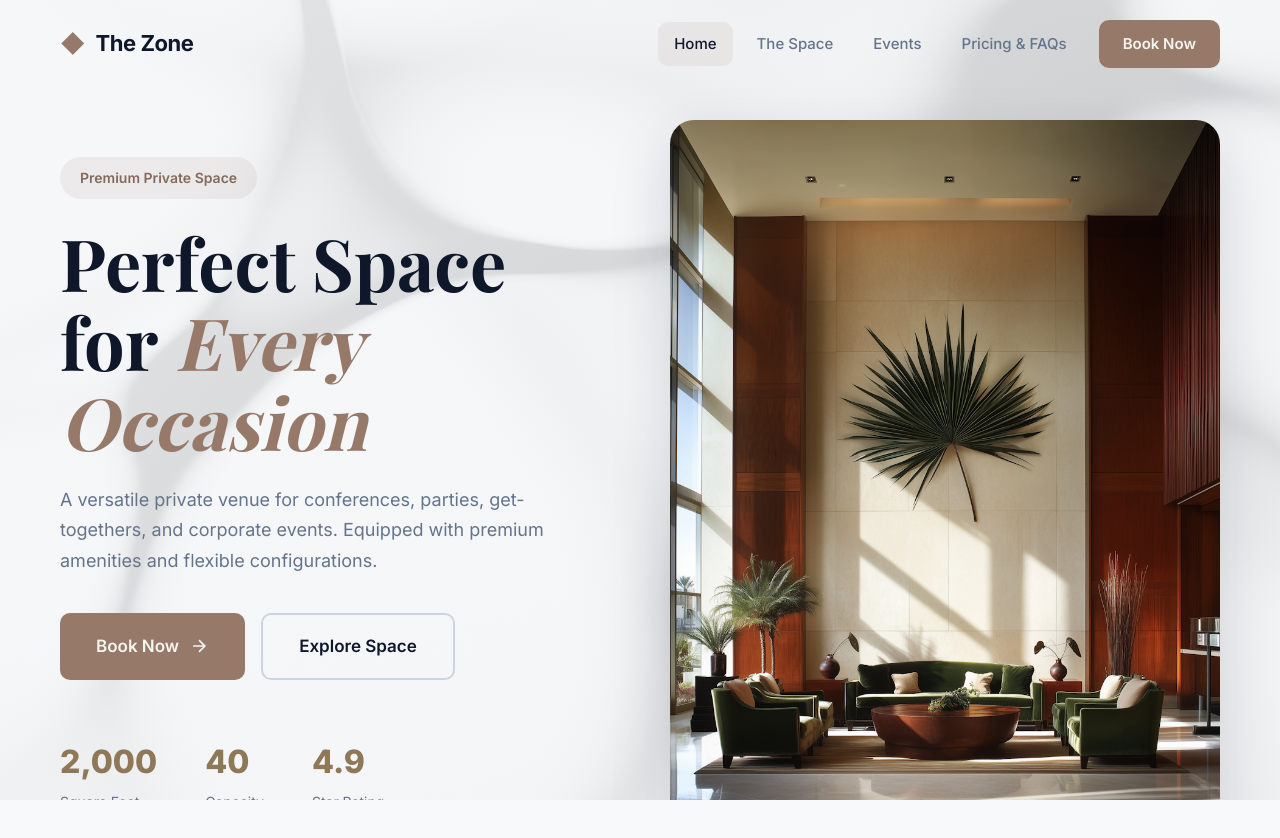
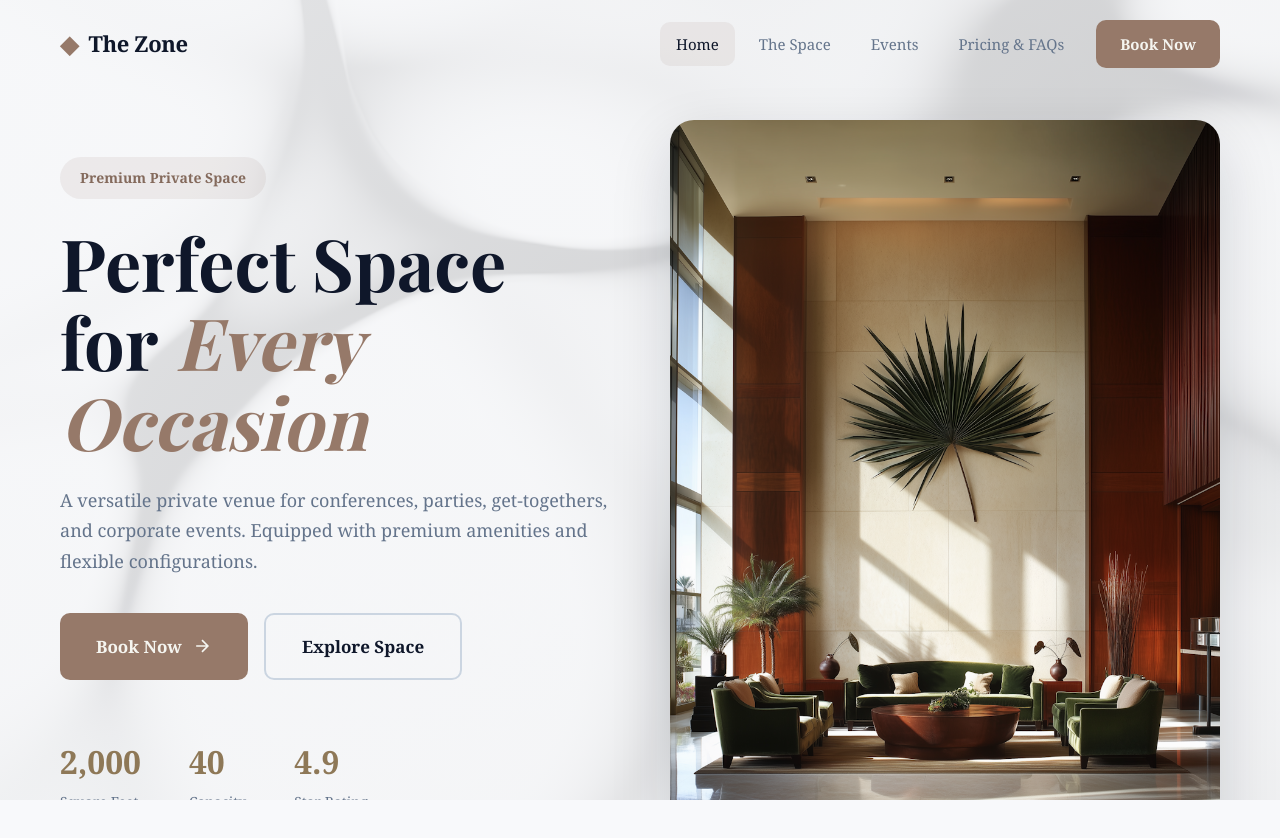
Before and after one commit to spraymachine/theZone, a React (Vite) app: page / in a window 1280 px wide. Shown: the top 838 px of the page. Built offline with nearby package versions, Linux system fonts and the light colour scheme; no server answers.

Commit message:
changed sec font to georgia

```diff
--- a/src/index.css
+++ b/src/index.css
@@ -1,4 +1,5 @@
 @import url('https://fonts.googleapis.com/css2?family=Inter:wght@400;500;600;700;800&family=Playfair+Display:wght@400;500;600;700&display=swap');
+@import url('https://fonts.googleapis.com/css2?family=Raleway:ital,wght@0,100..900;1,100..900&display=swap');
 @import './styles/variables.css';
 
 *, *::before, *::after {
@@ -14,6 +15,7 @@
   margin: 0;
   min-height: 100vh;
   font-family: var(--font-sans);
+  font-size: 18px;
   background: var(--bg-primary);
   color: var(--text-primary);
   line-height: 1.6;
--- a/src/styles/variables.css
+++ b/src/styles/variables.css
@@ -52,7 +52,7 @@
   --radius-full: 9999px;
 
   /* Typography */
-  --font-sans: 'Inter', -apple-system, BlinkMacSystemFont, 'Segoe UI', Roboto, sans-serif;
+  --font-sans: Georgia, 'Times New Roman', serif;
   --font-display: 'Playfair Display', Georgia, serif;
 
   /* Transitions */
```
